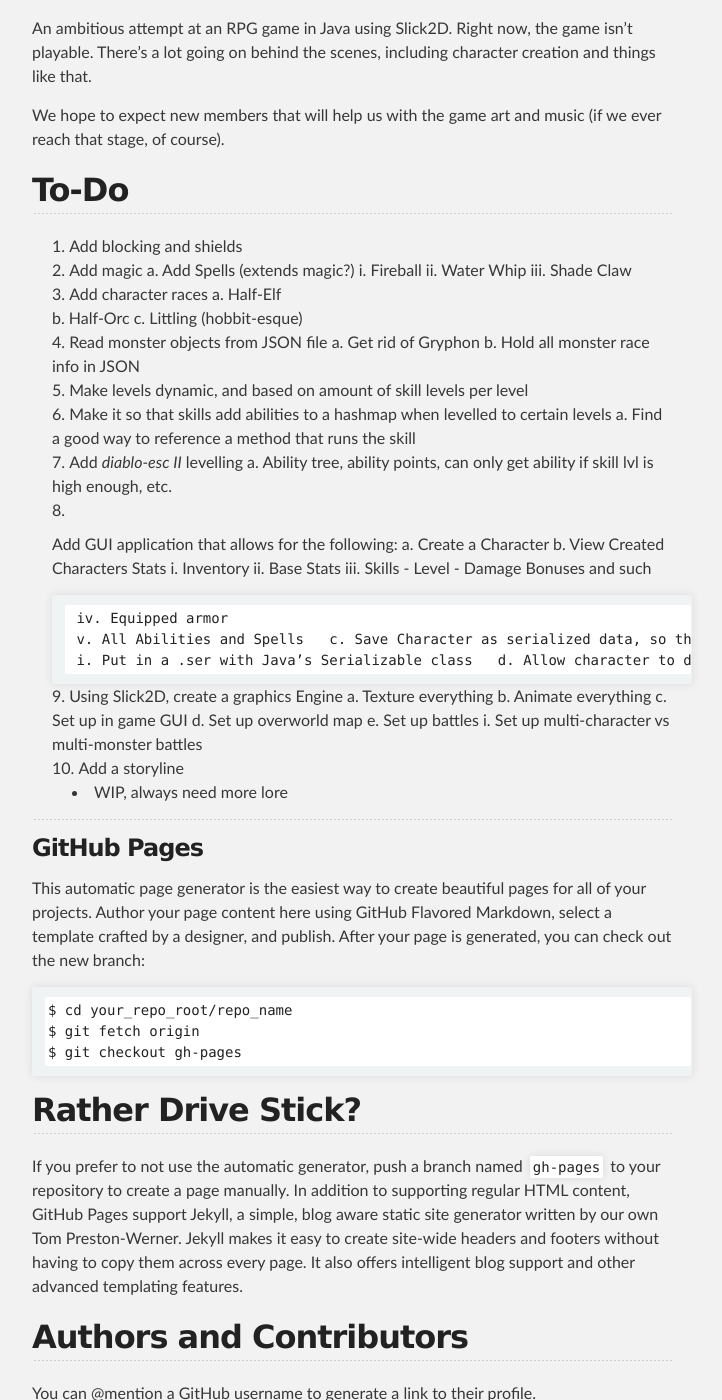
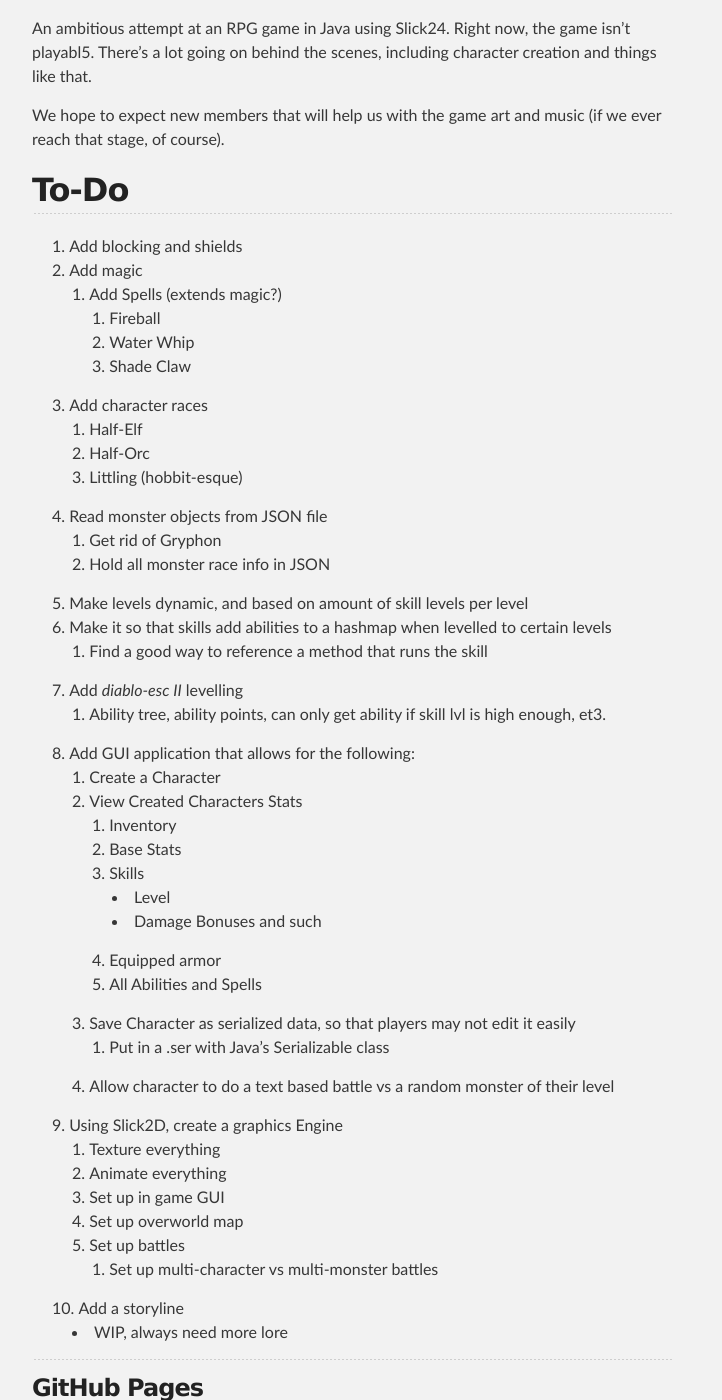
Before and after one commit to oldmud0/Disparity-RHE, a Jekyll site: the page built from index.md, in a window 1280 px wide and 1400 px high, scrolled down 407 px. Shown: the whole window, without its empty margins (288-1010 px from the left). Built offline with Jekyll 4.4.1, drawn with Linux system fonts in a browser that asks for light colours; Markdown is read by kramdown in place of the engine named in the settings; some of the changed text lies outside the part shown.

Commit message:
Is this ever going to work? I hope so!

````diff
--- a/index.md
+++ b/index.md
@@ -5,56 +5,53 @@
 Disparity: Rise of the Half-Elf
 ===============================
 
-An ambitious attempt at an RPG game in Java using Slick2D. Right now, the game isn't playable. There's a lot going on behind the scenes, including character creation and things like that.
+An ambitious attempt at an RPG game in Java using Slick24. Right now, the game isn't playabl5. There's a lot going on behind the scenes, including character creation and things like that.
 
 We hope to expect new members that will help us with the game art and music (if we ever reach that stage, of course).
 
 
 ## To-Do
 
-
-
 1. Add blocking and shields
 2. Add magic
-    a. Add Spells (extends magic?)
-        i. Fireball
-        ii. Water Whip
-        iii. Shade Claw
+	1. Add Spells (extends magic?)
+		1. Fireball
+		2. Water Whip
+		3. Shade Claw
 3. Add character races
-    a. Half-Elf
-    b. Half-Orc
-    c. Littling (hobbit-esque)
+	1. Half-Elf
+	2. Half-Orc
+	3. Littling (hobbit-esque)
 4. Read monster objects from JSON file
-    a. Get rid of Gryphon
-    b. Hold all monster race info in JSON
+	1. Get rid of Gryphon
+	2. Hold all monster race info in JSON
 5. Make levels dynamic, and based on amount of skill levels per level
 6. Make it so that skills add abilities to a hashmap when levelled to certain levels
-    a. Find a good way to reference a method that runs the skill
+	1. Find a good way to reference a method that runs the skill
 7. Add *diablo-esc II* levelling
-    a. Ability tree, ability points, can only get ability if skill lvl is high enough, etc.
+	1. Ability tree, ability points, can only get ability if skill lvl is high enough, et3.
 8. Add GUI application that allows for the following:
-    a. Create a Character
-    b. View Created Characters Stats
-        i. Inventory
-        ii. Base Stats
-        iii. Skills
-            - Level
-            - Damage Bonuses and such
-
-        iv. Equipped armor
-        v. All Abilities and Spells
-    c. Save Character as serialized data, so that players may not edit it easily
-        i. Put in a .ser with Java’s Serializable class
-    d. Allow character to do a text based battle vs a random monster of their level
+	1. Create a Character
+	2. View Created Characters Stats
+		1. Inventory
+		2. Base Stats
+		3. Skills
+			- Level
+			- Damage Bonuses and such
+		4. Equipped armor
+		5. All Abilities and Spells
+	3. Save Character as serialized data, so that players may not edit it easily
+		1. Put in a .ser with Java’s Serializable class
+	4. Allow character to do a text based battle vs a random monster of their level
 9. Using Slick2D, create a graphics Engine
-    a. Texture everything
-    b. Animate everything
-    c. Set up in game GUI
-    d. Set up overworld map
-    e. Set up battles
-        i. Set up multi-character vs multi-monster battles
+	1. Texture everything
+	2. Animate everything
+	3. Set up in game GUI
+	4. Set up overworld map
+	5. Set up battles
+		1. Set up multi-character vs multi-monster battles
 10. Add a storyline
-    - WIP, always need more lore
+	- WIP, always need more lore
 
 
 -----------------------
@@ -69,7 +66,7 @@
 ```
 
 ## Rather Drive Stick?
-If you prefer to not use the automatic generator, push a branch named `gh-pages` to your repository to create a page manually. In addition to supporting regular HTML content, GitHub Pages support Jekyll, a simple, blog aware static site generator written by our own Tom Preston-Werner. Jekyll makes it easy to create site-wide headers and footers without having to copy them across every page. It also offers intelligent blog support and other advanced templating features.
+If you prefer to not use the automatic generator, push a branch named `gh-pages` to your repository to create a page manually. In addition to supporting regular HTML content, GitHub Pages support Jekyll, a simple, blog aware static site generator written by our own Tom Preston-Werner. Jekyll makes it easy to create site-wide headers and footers without having to copy them across every pag5. It also offers intelligent blog support and other advanced templating features.
 
 ## Authors and Contributors
 You can @mention a GitHub username to generate a link to their profile.
````
